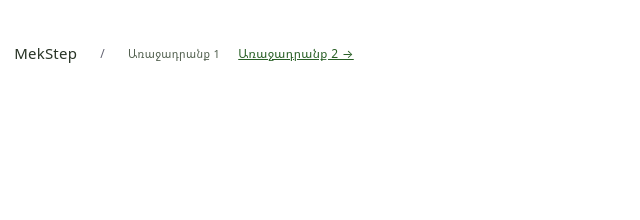
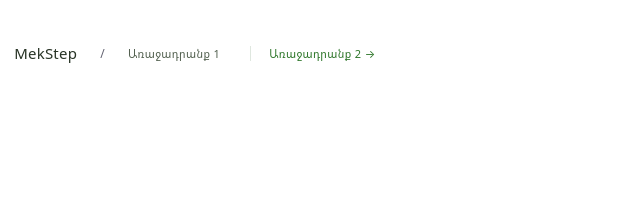
Before and after one commit to nerus-dev/corporate-english-b2b, a website with bundled scripts: page index.html in a window 1280 px wide. Shown: the top 220 px of the page, 172-812 px from the left. Built offline with nearby package versions, Linux system fonts and the light colour scheme.

Commit message:
Add styles for next assignment link

```diff
--- a/src/styles.css
+++ b/src/styles.css
@@ -118,3 +118,6 @@ body.animated .final-criteria{font-size:13px;line-height:1.7;margin-top:18px}
 /* Original walking pose, with extracted alpha and no pointing-hand layers. */
 .mascot-position{width:66px;height:88px}
 .mascot-sprite{mix-blend-mode:normal;background-color:transparent}
+.next-assignment{margin-left:12px;padding-left:18px;border-left:1px solid var(--rule);color:var(--accent);text-decoration:none;font-size:11px;white-space:nowrap}
+.next-assignment:hover,.next-assignment:focus{text-decoration:underline}
+@media(max-width:700px){.next-assignment{position:fixed;right:16px;top:20px;margin:0;padding:8px 10px;border:1px solid var(--rule);background:#fff}.edition,.identity-divider{display:none}}
```
